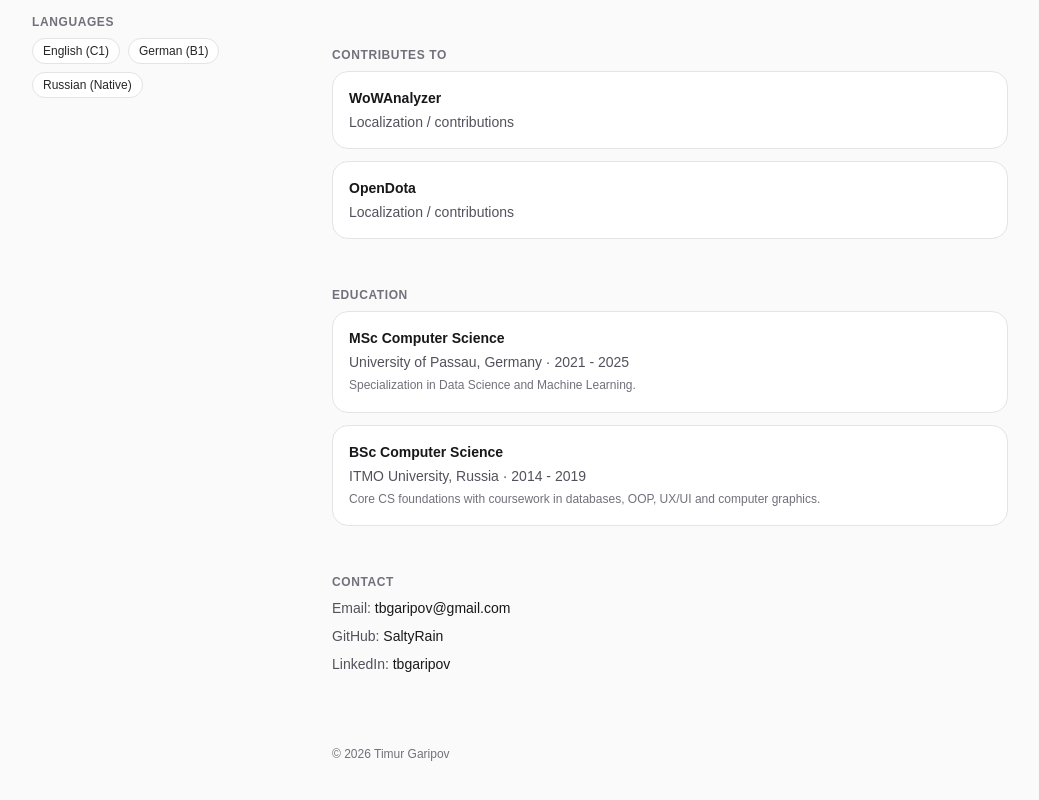
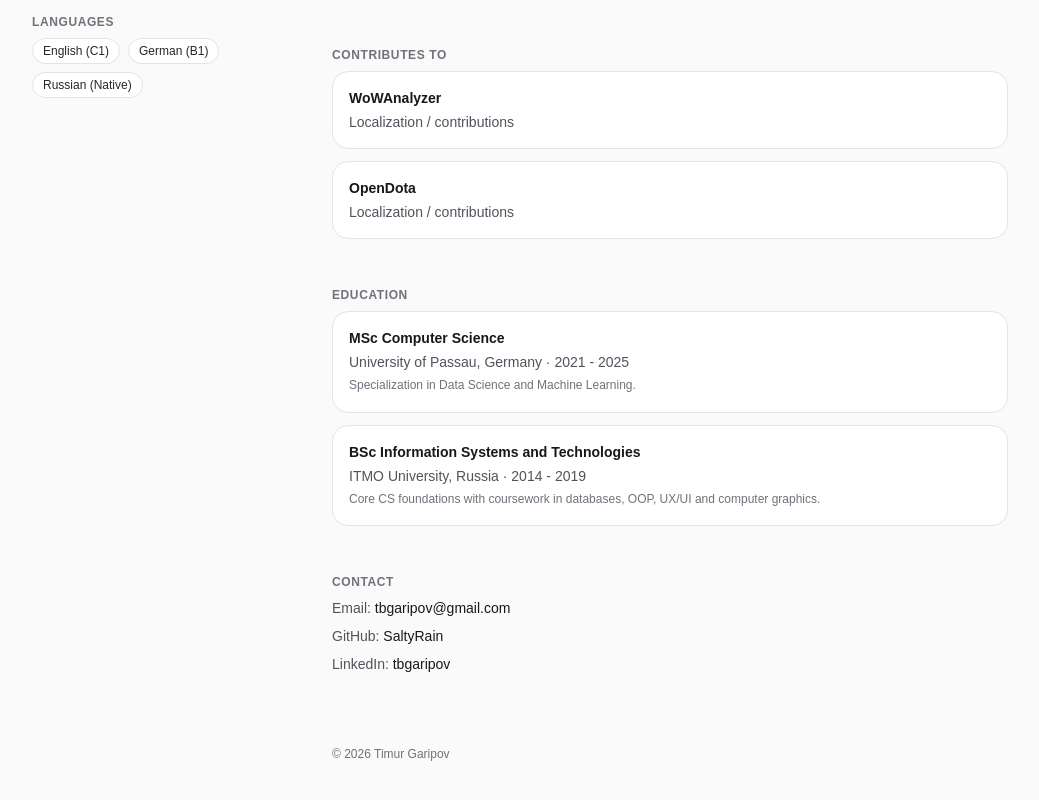
Before and after one commit to SaltyRain/portfolio, a Next.js app: page / in a window 1280 px wide. Shown: the part 826-1626 px from the top of the page, without its empty margins (120-1159 px from the left). Built offline with nearby package versions, Linux system fonts and the light colour scheme.

Commit message:
content: correct BSc degree

```diff
--- a/content/home.ts
+++ b/content/home.ts
@@ -58,7 +58,7 @@ export const home: HomeContent = {
       note: "Specialization in Data Science and Machine Learning.",
     },
     {
-      title: "BSc Computer Science",
+      title: "BSc Information Systems and Technologies",
       institution: "ITMO University, Russia",
       href: "https://en.itmo.ru/",
       period: "2014 - 2019",
```
